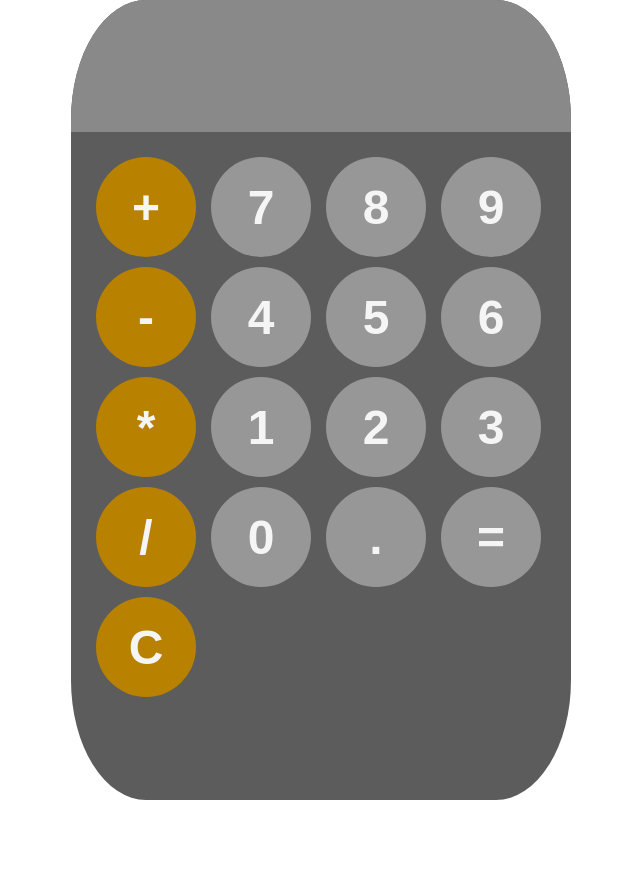
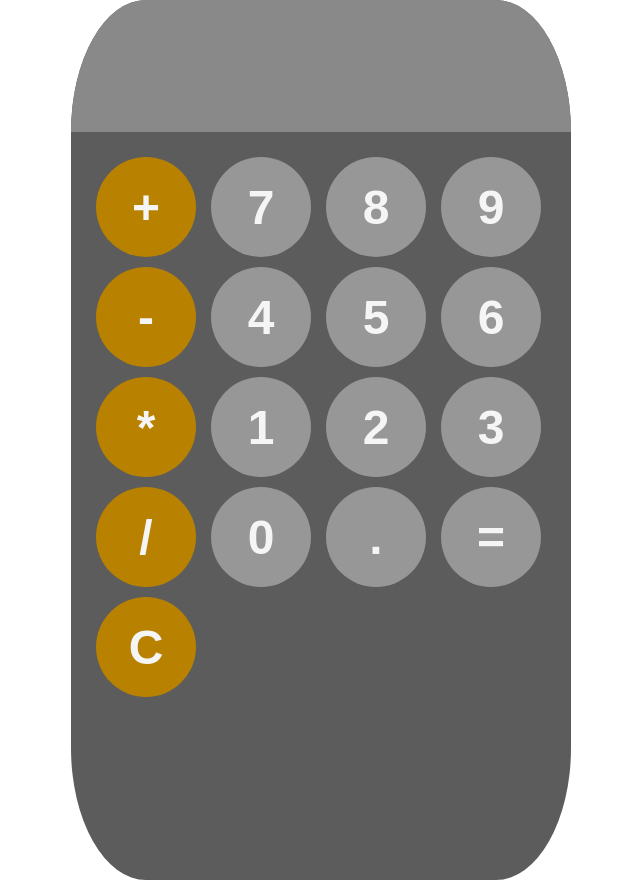
Before and after one commit to deadlykittensgs/calculator-med, a plain HTML site: page index.html in a window 1280 px wide. Shown: the whole page, without its empty margins (319-959 px from the left). Before the commit the page ends 800 px from the top, so only its background shows below. Drawn offline with Linux system fonts and the light colour scheme.

Commit message:
basic calculator finished. not safe

```diff
--- a/index.html
+++ b/index.html
@@ -1,7 +1,7 @@
 <!DOCTYPE html>
 <html lang="en">
 <head>
-    <link rel="stylesheet" href="style.css">
+    <link rel="stylesheet" href="styleSheet.css">
     <meta charset="UTF-8">
     <meta name="viewport" content="width=device-width, initial-scale=1.0">
     <title>Document</title>
--- a/style.css
+++ b/styleSheet.css
@@ -4,7 +4,7 @@ body {
     margin: 0%;
     display: flex;
     justify-content: center;
-    height: 100vh;
+    height: 110vh;
 
     }
 
@@ -23,7 +23,7 @@ body {
         width: 100%;
         padding: 20px;
         font-size: 5rem;
-        text-align: left;
+        text-align: center;
         border: 0ch;
         color: whitesmoke;
         background-color:rgb(137, 137, 137);
```
